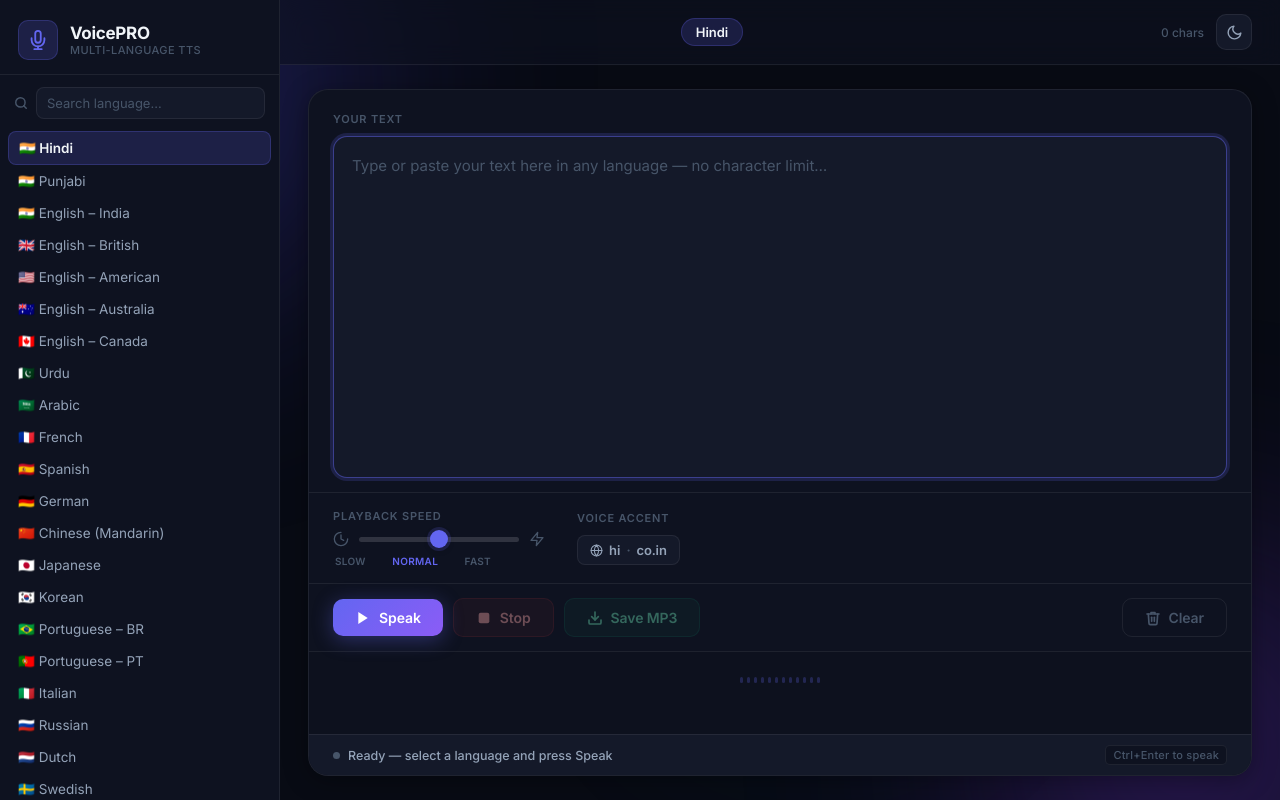
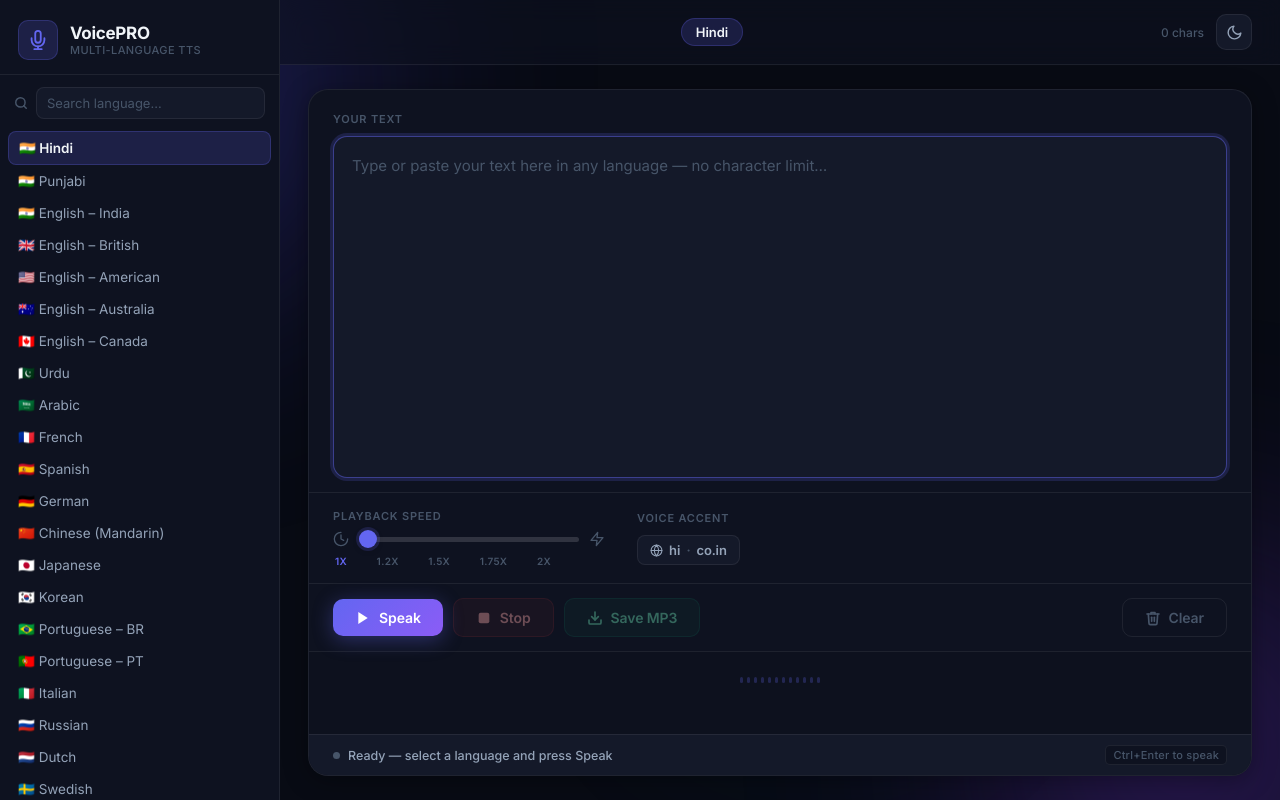
Before and after one commit to Satbir-Singh-42/text_to_voice_PRO, a Flask app: page / in a window 1280 px wide. Run offline with Flask 3, Linux system fonts and the light colour scheme.

Commit message:
feat: updated speed slider to 5 specific rates (1x to 2x) & fix audio scrub bar hit area

```diff
--- a/static/css/style.css
+++ b/static/css/style.css
@@ -319,7 +319,7 @@ textarea::placeholder { color: var(--text-3); }
 input[type="range"].speed-range {
   -webkit-appearance: none;
   appearance: none;
-  width: 160px; height: 5px;
+  width: 220px; height: 5px;
   border-radius: 5px;
   background: var(--border-hi);
   outline: none;
@@ -345,7 +345,7 @@ input[type="range"].speed-range::-moz-range-thumb {
 }
 .speed-labels {
   display: flex; justify-content: space-between;
-  width: 160px; padding: 0 2px;
+  width: 220px; padding: 0 2px;
 }
 .speed-label-item {
   font-size: 10px; font-weight: 600;
@@ -472,6 +472,10 @@ body.light .player-section { background: rgba(99,102,241,0.03); }
   background: var(--surface2); border-radius: 4px;
   position: relative; cursor: pointer;
   transition: height var(--transition);
+  /* Increase hit area for easier scrubbing */
+  background-clip: content-box;
+  padding: 8px 0;
+  margin: -8px 0;
 }
 .audio-track:hover { height: 6px; }
 .audio-fill {
--- a/static/js/app.js
+++ b/static/js/app.js
@@ -9,14 +9,16 @@
      gTTS only natively supports slow=True/False.
      For "Fast" we apply AudioContext playbackRate = 1.35×      */
   const SPEED_MAP = [
-    { label: "Slow",   slow: true,  rate: 0.85 },
-    { label: "Normal", slow: false, rate: 1.0  },
-    { label: "Fast",   slow: false, rate: 1.35 },
+    { label: "1X",    slow: false, rate: 1.0  },
+    { label: "1.2X",  slow: false, rate: 1.2  },
+    { label: "1.5X",  slow: false, rate: 1.5  },
+    { label: "1.75X", slow: false, rate: 1.75 },
+    { label: "2X",    slow: false, rate: 2.0  },
   ];
 
   /* ── State ──────────────────────────────────────────────── */
   let currentLang     = window.LANGUAGES[0];
-  let currentSpeedIdx = 1;
+  let currentSpeedIdx = 0;
   let currentAudioKey = null;
   let isDragging      = false;
   let isDark          = true;
@@ -169,7 +171,7 @@
   function scrubTo(e) {
     const rect = audioTrack.getBoundingClientRect();
     const pct  = Math.max(0, Math.min(1, (e.clientX - rect.left) / rect.width));
-    if (audioEl.duration) {
+    if (audioEl.duration && isFinite(audioEl.duration)) {
       audioEl.currentTime   = pct * audioEl.duration;
       audioFill.style.width = `${pct * 100}%`;
       audioThumb.style.left = `${pct * 100}%`;
@@ -339,7 +341,7 @@
 
   /* ── Init ───────────────────────────────────────────────── */
   selectLang(langItems[0]);
-  setSpeed(1);
+  setSpeed(0);
   setStatus("ready", "Ready — select a language and press Speak");
   textInput.focus();
 
--- a/templates/index.html
+++ b/templates/index.html
@@ -210,7 +210,7 @@
                 <path d="M12 2a10 10 0 1 0 10 10"/>
                 <path d="M12 6v6l4 2"/>
               </svg>
-              <input type="range" class="speed-range" id="speedSlider" min="0" max="2" step="1" value="1" />
+              <input type="range" class="speed-range" id="speedSlider" min="0" max="4" step="1" value="0" />
               <!-- Zap icon = fast -->
               <svg class="speed-end-icon" xmlns="http://www.w3.org/2000/svg" width="16" height="16"
                    viewBox="0 0 24 24" fill="none" stroke="currentColor"
@@ -219,9 +219,11 @@
               </svg>
             </div>
             <div class="speed-labels">
-              <span class="speed-label-item" data-val="0">Slow</span>
-              <span class="speed-label-item active" data-val="1">Normal</span>
-              <span class="speed-label-item" data-val="2">Fast</span>
+              <span class="speed-label-item active" data-val="0">1X</span>
+              <span class="speed-label-item" data-val="1">1.2X</span>
+              <span class="speed-label-item" data-val="2">1.5X</span>
+              <span class="speed-label-item" data-val="3">1.75X</span>
+              <span class="speed-label-item" data-val="4">2X</span>
             </div>
           </div>
 
```
